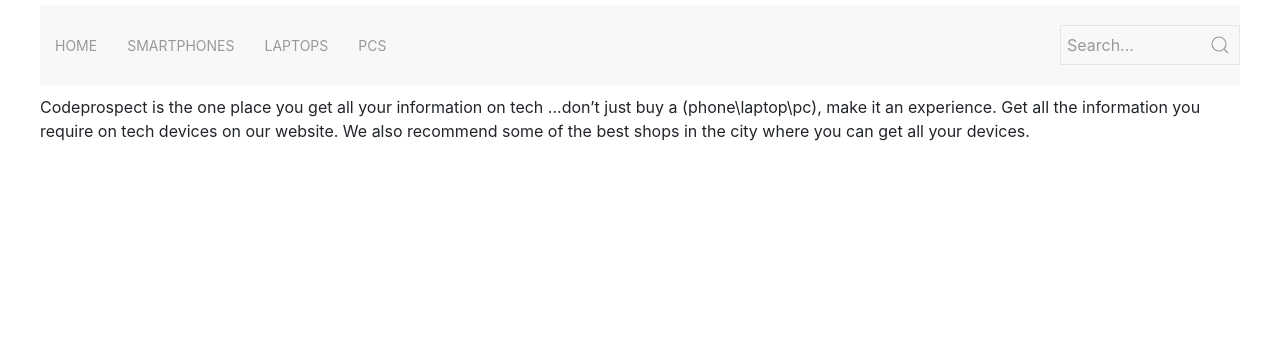
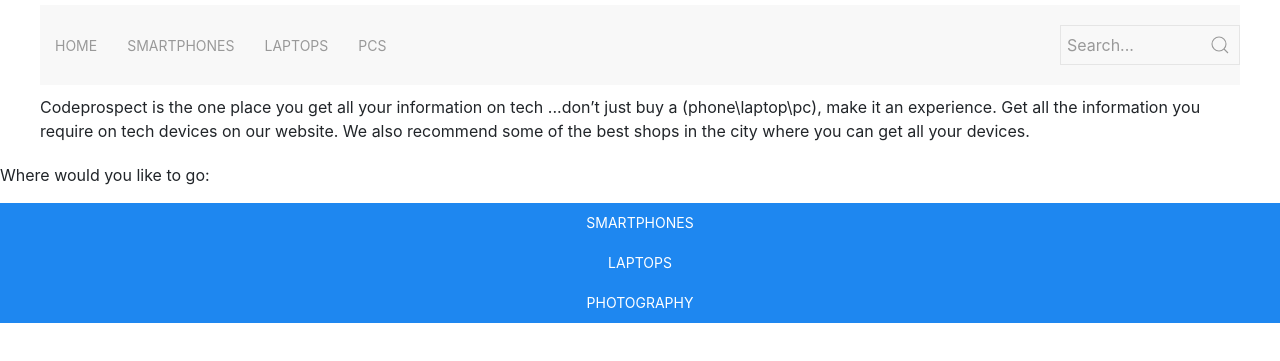
Before and after one commit to spectcode/codeprospect, a plain HTML site: page index.html in a window 1280 px wide. Shown: the part 151-512 px from the top of the page. Drawn offline with nearby package versions, Linux system fonts and the light colour scheme.

Commit message:
added nav buttons

```diff
--- a/index.html
+++ b/index.html
@@ -18,7 +18,6 @@
           <h1 id="mainh">CODEPROSPECT</h1>
         </div>
 
-        <div class="uk-container uk-container-large">
         <!-- navbar for small devices devices with width < 800px  -->
 
         <div id="navadar" uk-sticky="sel-target: .uk-navbar-container; cls-active: uk-navbar-sticky">
@@ -78,10 +77,12 @@
           </div>
         </div>
 
+        <div class="uk-container uk-container-large">
         <div id="intro">
           Codeprospect is the one place you get all your information on tech ...don’t just buy a (phone\laptop\pc), make it an experience. Get all the information you require on tech devices on our website. We also recommend some of the best shops in the city where you can get all your devices.
         </div>
 
+      </div>
         <!-- devices slideshow on small device-->
 
         <div id="navsmall" class="uk-position-relative uk-visible-toggle uk-light" tabindex="-1" uk-slideshow="animation: push">
@@ -114,7 +115,12 @@
             </ul>
           </div>
 
+        <div class="buttons" style="padding-top: 10px;">
+          <p>Where would you like to go:</p>
+          <button class="uk-button uk-button-primary uk-width-1-1">SMARTPHONES</button>
+          <button class="uk-button uk-button-primary uk-width-1-1">LAPTOPS</button>
+          <button class="uk-button uk-button-primary uk-width-1-1">PHOTOGRAPHY</button>
+        </div>
 
-      </div>
     </body>
 </html>
```
